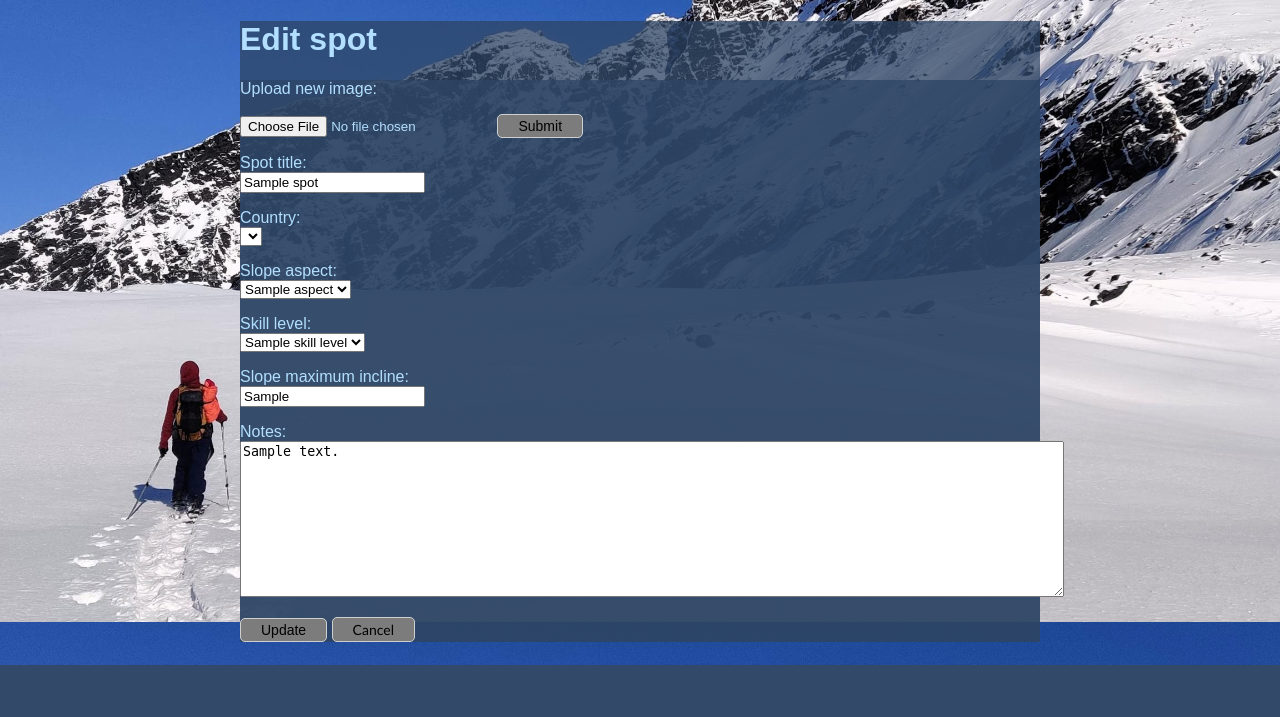
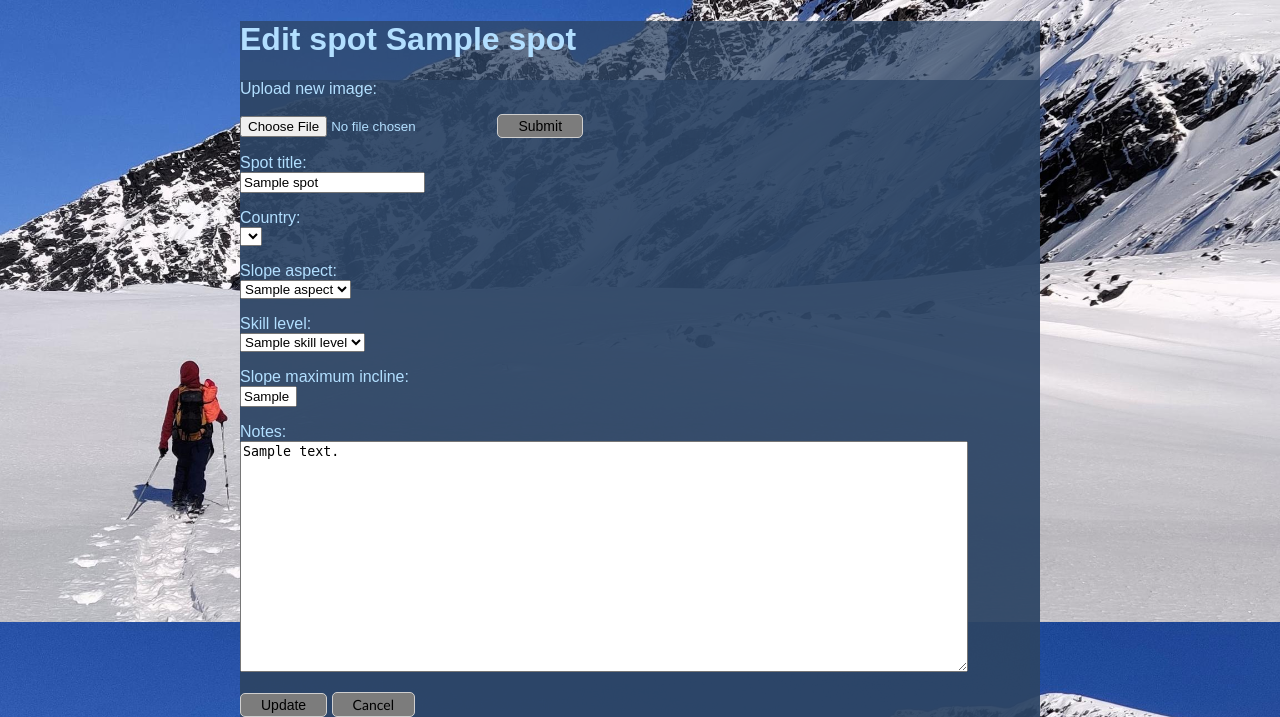
Before and after one commit to ttanninen/freeride_spot_review_webapp, a Flask app: template templates/edit_spot.html in a window 1280 px wide. Shown: the part 178-895 px from the top of the page. Before the commit the page ends 843 px from the top, so only its background shows below. Run offline with Flask 3, Linux system fonts and the light colour scheme; the visitor is signed in with stand-in values (Sample User, id 1); the template is opened without the code that fills it: most values are stand-ins (such as "Sample title", 1, 10 or a date in 2020); lists and menus that the app fills with data are empty.

Commit message:
Resized text input boxes

```diff
--- a/templates/add_spot.html
+++ b/templates/add_spot.html
@@ -14,7 +14,7 @@
 <div class="content">
 <form action="/add_spot" method="post" enctype="multipart/form-data">
     <p>
-        <label for="title">Spot title</label>: <br />
+        <label for="title">Spot title (required):</label>: <br />
     <input type="text" name="title" value= "{{ filled.title }}" maxlength="100" required/>
     </p>
     <p>
@@ -56,11 +56,11 @@
     </p>
     <p>
         <label for="incline">Slope maximum incline</label>: <br />
-    <input type="text" name="max_incline" value= "{{ filled.max_incline }}" maxlength="2" />
+    <input type="text" name="max_incline" value= "{{ filled.max_incline }}" maxlength="2" size="4"/>
     </p>
     <p>
         <label for="notes">Notes</label>: <br />
-    <textarea name="notes" rows="10" cols="100" maxlength="5000">{{ filled.notes }}</textarea>
+    <textarea name="notes" rows="15" cols="89" maxlength="5000">{{ filled.notes }}</textarea>
     </p>
     <p>
     <input type="hidden" name="csrf_token" value="{{ session.csrf_token }}" />
--- a/templates/edit_spot.html
+++ b/templates/edit_spot.html
@@ -3,7 +3,7 @@
 {% block title %}Edit spot{% endblock %}
 
 {% block content %}
-    <h1>Edit spot</h1>
+    <h1>Edit spot {{ spot.title }}</h1>
     <div class="content">
     {% if spot.has_image %}
     <img src="/image/{{ spot.id }}" />
@@ -64,11 +64,11 @@
         </p>
         <p>
             <label for="incline">Slope maximum incline</label>: <br />
-        <input type="text" name="max_incline" value="{{ spot.max_incline }}" maxlength="3" />
+        <input type="text" name="max_incline" value="{{ spot.max_incline }}" maxlength="3" size="4" />
         </p>
         <p>
             <label for="notes">Notes</label>: <br />
-        <textarea name="notes" rows="10" cols="100" maxlength="5000">{{ spot.notes }}</textarea>
+        <textarea name="notes" rows="15" cols="88" maxlength="5000">{{ spot.notes }}</textarea>
         </p>
         <p>
         <input type="hidden" name="csrf_token" value="{{ session.csrf_token }}" />
```
